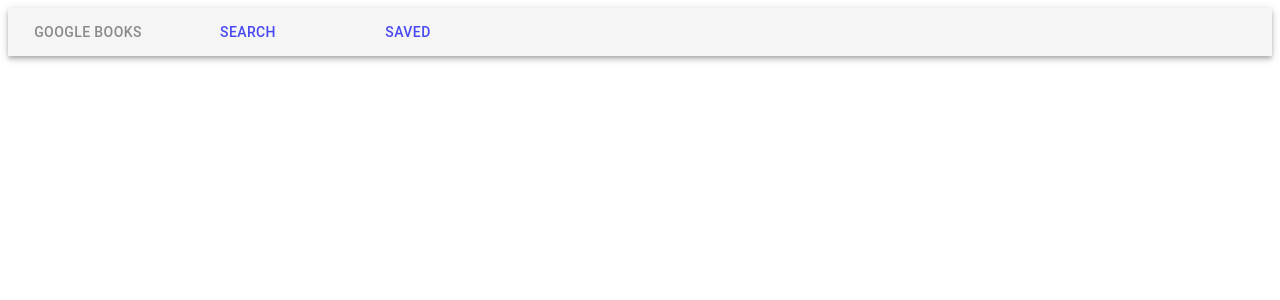
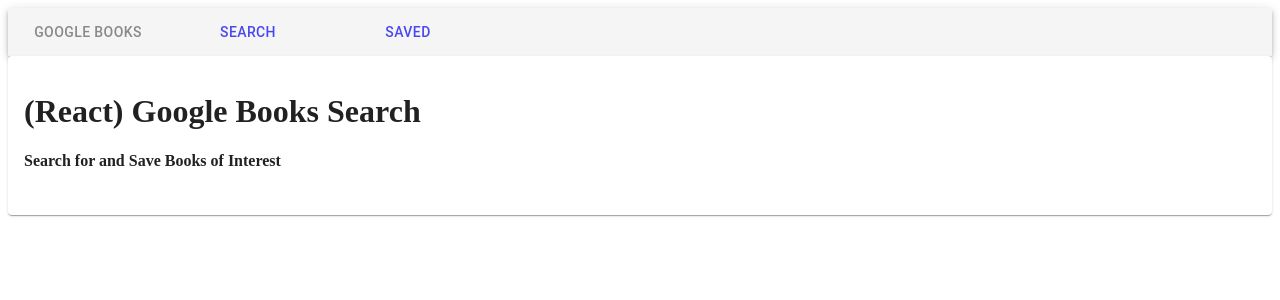
Before and after one commit to klay824/google-books-search, a React (Create React App) app in the folder client/: page / in a window 1280 px wide. Shown: the top 300 px of the page. Built offline with nearby package versions, Linux system fonts and the light colour scheme.

Commit message:
added page heading

```diff
--- a/client/src/App.js
+++ b/client/src/App.js
@@ -2,6 +2,7 @@
 import { BrowserRouter as Router, Route, Switch } from "react-router-dom";
 
 import Nav from "./components/Nav";
+import Heading from "./components/Heading.js";
 import Saved from "./pages/Saved";
 import Search from "./pages/Search";
 
@@ -10,8 +11,12 @@
     <Router>
       <div>
         <Nav />
-        <Route exact path="/saved" component={Saved} />
-        <Route exact path="/search" component={Search} />
+        <Heading />
+        <Switch>
+          <Route exact path="/saved" component={Saved} />
+          <Route exact path="/search" component={Search} />
+        </Switch>
+
       </div>
     </Router>
   );
--- /dev/null
+++ b/client/src/components/Heading.js/index.js
@@ -0,0 +1,17 @@
+import React from "react";
+import Card from "@material-ui/core/Card";
+import CardContent from "@material-ui/core/CardContent";
+import { mergeClasses } from "@material-ui/styles";
+
+function Heading() {
+    return (
+        <Card className={mergeClasses.root}>
+            <CardContent>
+                <h1>(React) Google Books Search</h1>
+                <h4>Search for and Save Books of Interest</h4>
+            </CardContent>
+        </Card>
+    )
+}
+
+export default Heading;
```
